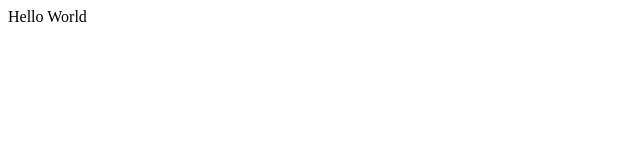
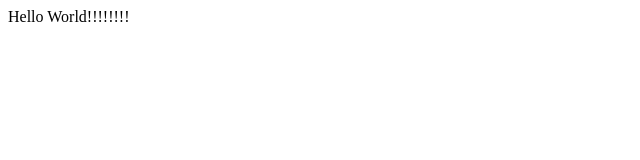
Before and after one commit to Tzivi-Zalaznik/demo-repo1, a plain HTML site: page Index.html in a window 1280 px wide. Shown: the full height of the page, 0-640 px from the left. Drawn offline with Linux system fonts and the light colour scheme.

Commit message:
Update Index.html

```diff
--- a/Index.html
+++ b/Index.html
@@ -1,5 +1,5 @@
 <html>
   <body>
-    <p> Hello World </p>
+    <p> Hello World!!!!!!!! </p>
   </body>
 </html>
```
